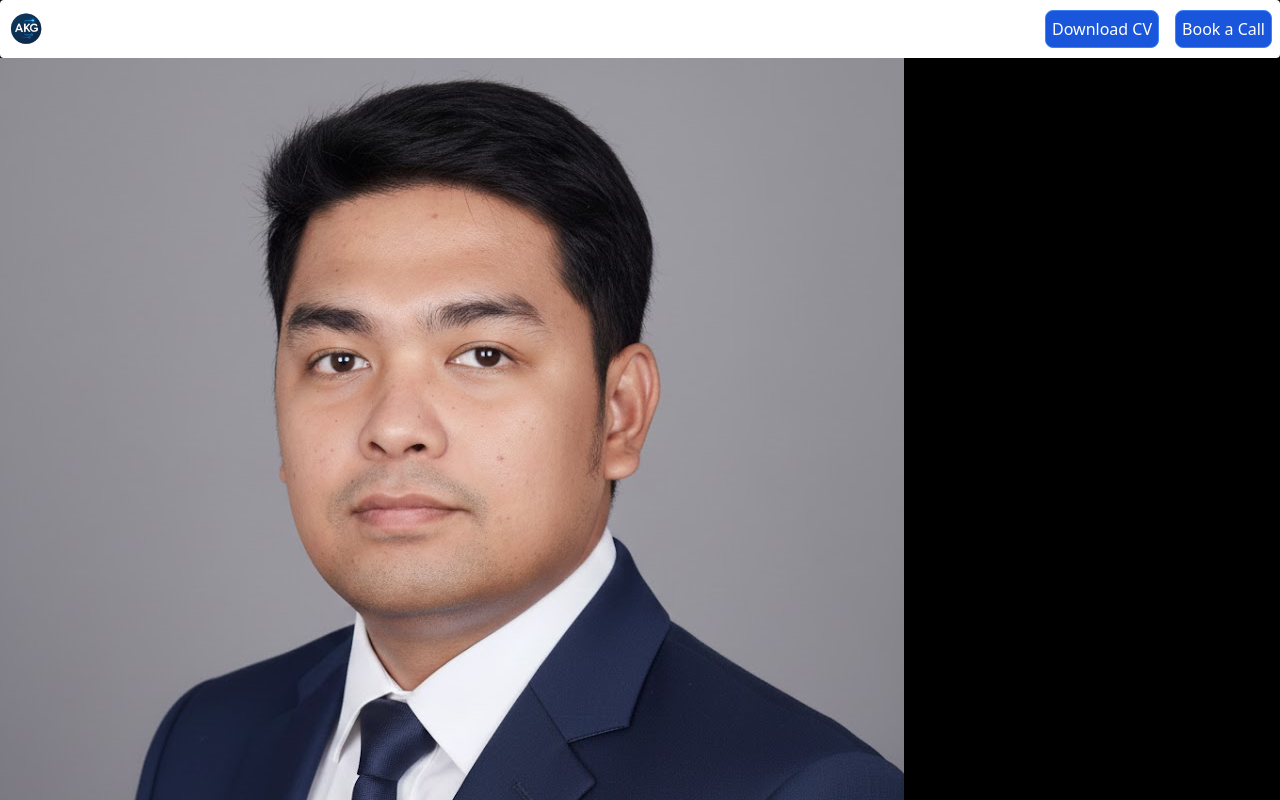
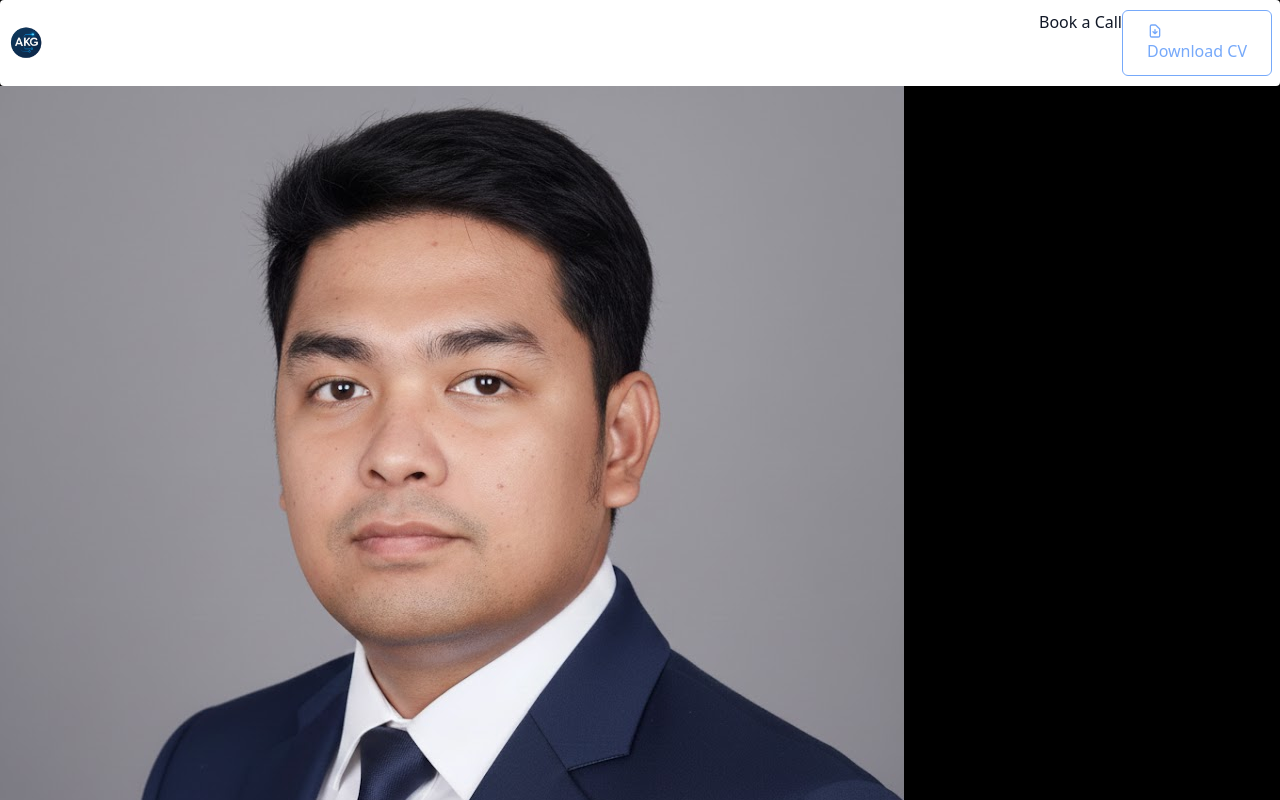
Before and after one commit to avnkrlo/react_portfolio, a React (Vite) app: page /react_portfolio/about in a window 1280 px wide. Shown: the top 800 px of the page. Built offline with nearby package versions, Linux system fonts and the light colour scheme.

Commit message:
add cv download btn

```diff
--- a/package.json
+++ b/package.json
@@ -24,6 +24,7 @@
     "flowbite": "^3.1.2",
     "flowbite-react": "^0.11.5",
     "framer-motion": "^12.16.0",
+    "lucide-react": "^0.555.0",
     "react": "^19.0.0",
     "react-dom": "^19.0.0",
     "react-github-calendar": "^4.5.7",
--- /dev/null
+++ b/src/components/BtnDownloadCV.tsx
@@ -0,0 +1,10 @@
+import { Link } from 'react-router-dom';
+import { HiOutlineDocumentDownload } from "react-icons/hi";
+
+export default function btnDownloadCV() {
+    return (
+        <Link to={`${import.meta.env.BASE_URL}RESUME_AIVAN_KARLO_GERONIMO.pdf`} target='_blank' download className="px-6 py-3 backdrop-blur-md bg-white/10 border border-blue-400 text-blue-400 rounded-md hover:bg-blue-500/20 transition">
+            <HiOutlineDocumentDownload/>Download CV
+        </Link>
+    );
+};
--- a/src/components/GithubCalendar.tsx
+++ b/src/components/GithubCalendar.tsx
@@ -2,7 +2,7 @@ import GithubCalendar from "react-github-calendar";
 
 export default function GitHubCalendar() {
     return(
-        <section className="flex flex-col items-center justify-center min-h-screen max-w-7xl mx-auto text-center text-white">
+        <section className="flex flex-col items-center justify-center max-w-7xl mx-auto text-center text-white">
             <h2 className="text-4xl font-bold text-center mb-8 text-gray-800 dark:text-white">
                 Github Contribution Chart
             </h2>
--- a/src/components/Jumbotron.tsx
+++ b/src/components/Jumbotron.tsx
@@ -1,10 +1,10 @@
 import { Link } from "react-router-dom";
 import Clipboard from "./Clipboard";
 import TypingTextComponent from "./TypingTextComponent";
+import BtnDownloadCV from "./BtnDownloadCV";
 
 export default function Jumbotron() {
     return (
-        <>
         <section className="relative bg-fixed bg-gray-700 bg-center bg-no-repeat bg-cover bg-blend-multiply bg-[url('https://flowbite.s3.amazonaws.com/docs/jumbotron/conference.jpg')]">
             <div className="flex flex-col items-center justify-center min-h-screen max-w-7xl px-4 py-24 lg:py-56 mx-auto text-center">
                 <p className="mb-4 text-4xl font-extrabold text-white uppercase sm:text-3xl md:text-4xl lg:text-5xl">
@@ -27,11 +27,14 @@ export default function Jumbotron() {
                     </div>
 
                     <div className="w-full m-5">
+                        <BtnDownloadCV/>
+                    </div>
+
+                    <div className="w-full m-5">
                         <Clipboard/>
                     </div>
                 </div>
             </div>
         </section>
-        </>
     )
 }
--- a/src/components/NavbarComponent.tsx
+++ b/src/components/NavbarComponent.tsx
@@ -1,6 +1,8 @@
 import { Navbar, NavbarBrand, NavbarCollapse, NavbarToggle } from "flowbite-react";
 import { Link, NavLink } from "react-router-dom";
+import { HiOutlineDocumentDownload } from "react-icons/hi";
 import logo from '../assets/AKG-ICON.png'
+import BtnDownloadCV from "./BtnDownloadCV";
 
 export default function NavbarComponent() {
   return (
@@ -10,13 +12,11 @@ export default function NavbarComponent() {
       </NavbarBrand>
 
       <div className="flex md:order-2">
-          <Link to="/react_portfolio/booking" className="items-center px-1.5 py-1.5 text-md text-left text-white bg-blue-700 border border-blue-500 rounded-lg center-center hover:text-white sm:ms-4 hover:bg-transparent focus:ring-4 focus:ring-blue-700"
-              >Download CV
+          <Link to="/react_portfolio/booking" className="block py-2 px-3 text-gray-900 rounded-sm hover:bg-gray-100 md:hover:bg-transparent md:hover:text-blue-700 md:p-0 md:dark:hover:text-blue-500 dark:text-white dark:hover:bg-gray-700 dark:hover:text-white md:dark:hover:bg-transparent dark:border-gray-700"
+              >Book a Call
           </Link>
 
-          <Link to="/react_portfolio/booking" className="items-center px-1.5 py-1.5 text-md text-left text-white bg-blue-700 border border-blue-500 rounded-lg center-center hover:text-white sm:ms-4 hover:bg-transparent focus:ring-4 focus:ring-blue-700"
-              >Book a Call
-          </Link>
+          <BtnDownloadCV/>
         <NavbarToggle />
       </div>
 
```
Also changed, not shown: 2 other files (tests, documents, lock files or other folders). Lines whose indentation alone changed are shown as unchanged.
